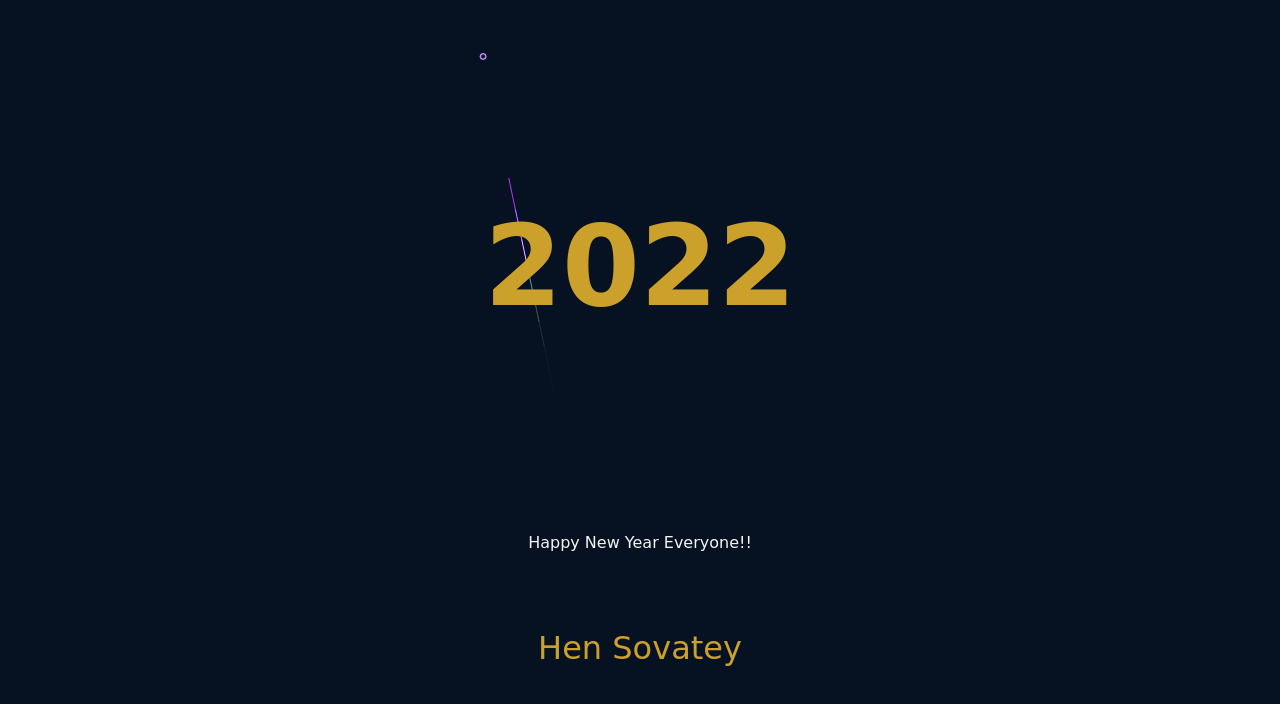
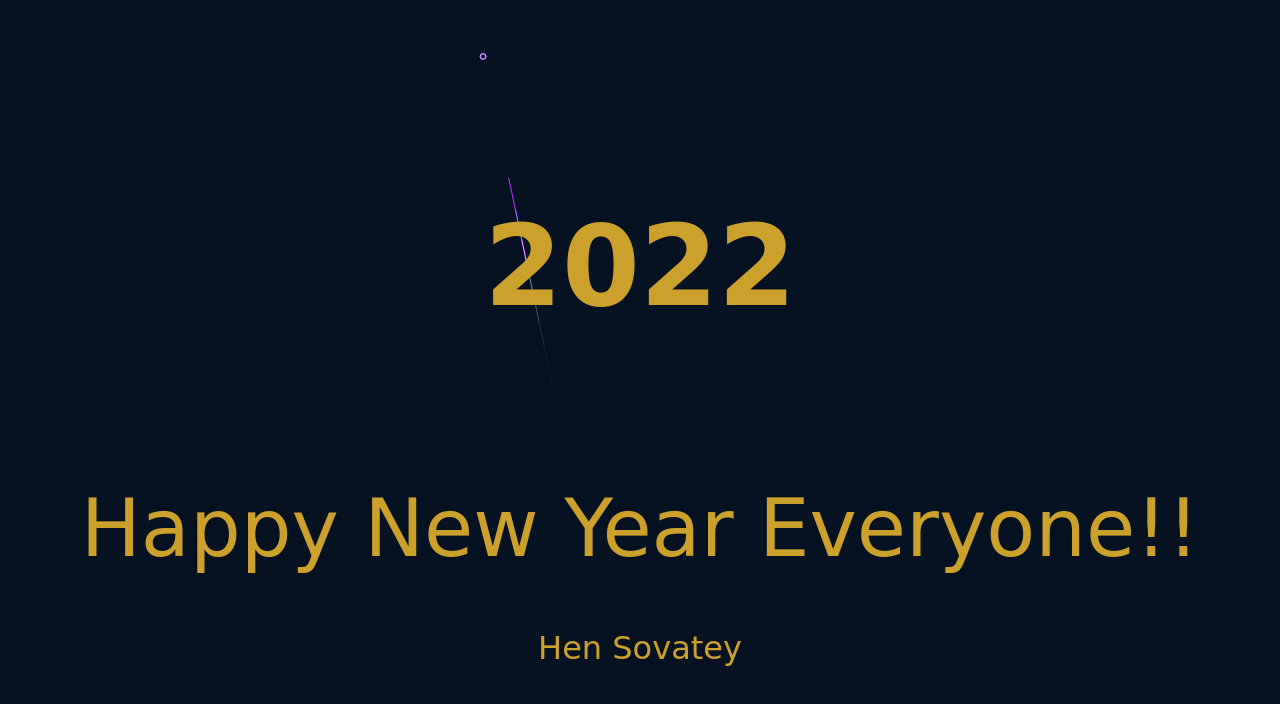
Before and after one commit to Sovatey/New-Year, a plain HTML site: page index.html in a window 1280 px wide. Drawn offline with Linux system fonts and the light colour scheme; a web font is replaced by a local one.

Commit message:
Update style.css

```diff
--- a/style.css
+++ b/style.css
@@ -80,3 +80,27 @@ html, body {
     background-color: #061222;
 
 }
+#countdown-box::after {
+    display: inline-block;
+    width: 100%;
+    content: "";
+}
+
+#countdown-box {
+    z-index: 1;
+    position: absolute;
+    top: 70%;
+    left: 50%;
+    transform: translate(-50%, -70%);
+    text-align: center;
+    width: 90%;
+}
+.cdi {
+    display: inline-block;
+    font-size: 5em;
+    text-align: center;
+    color: #cba02b;
+}
+#countdown-box {
+    text-align: center;
+}
```
